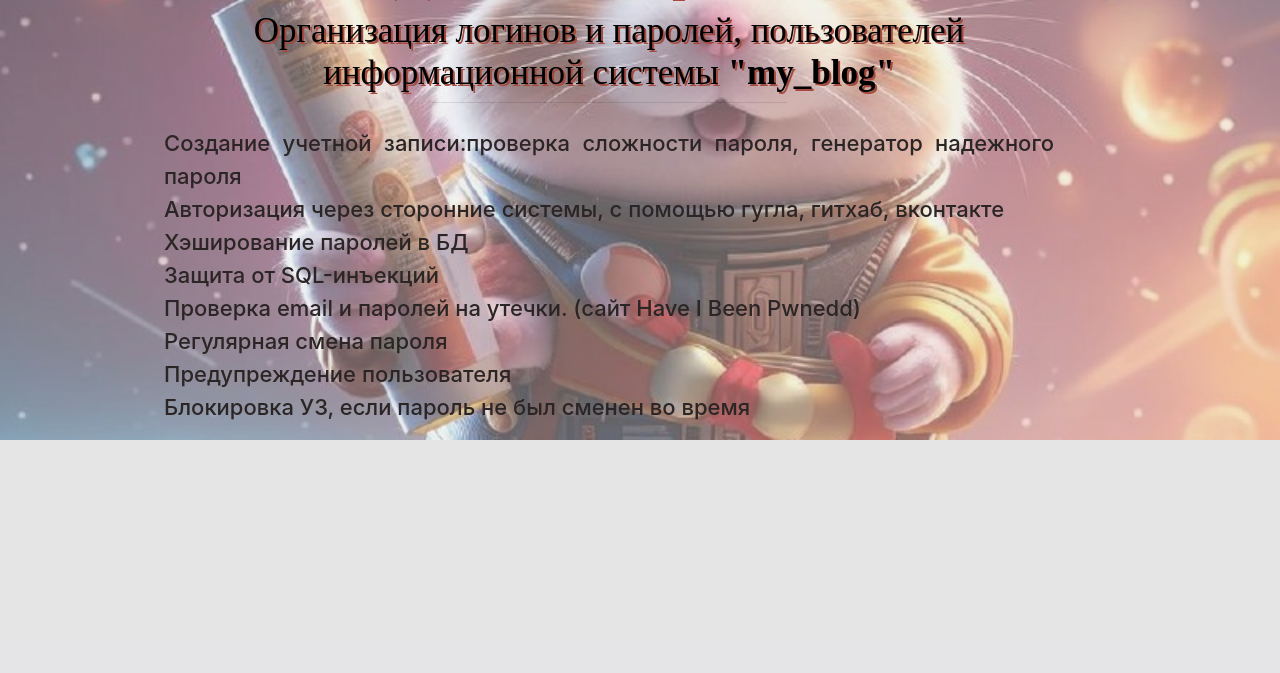
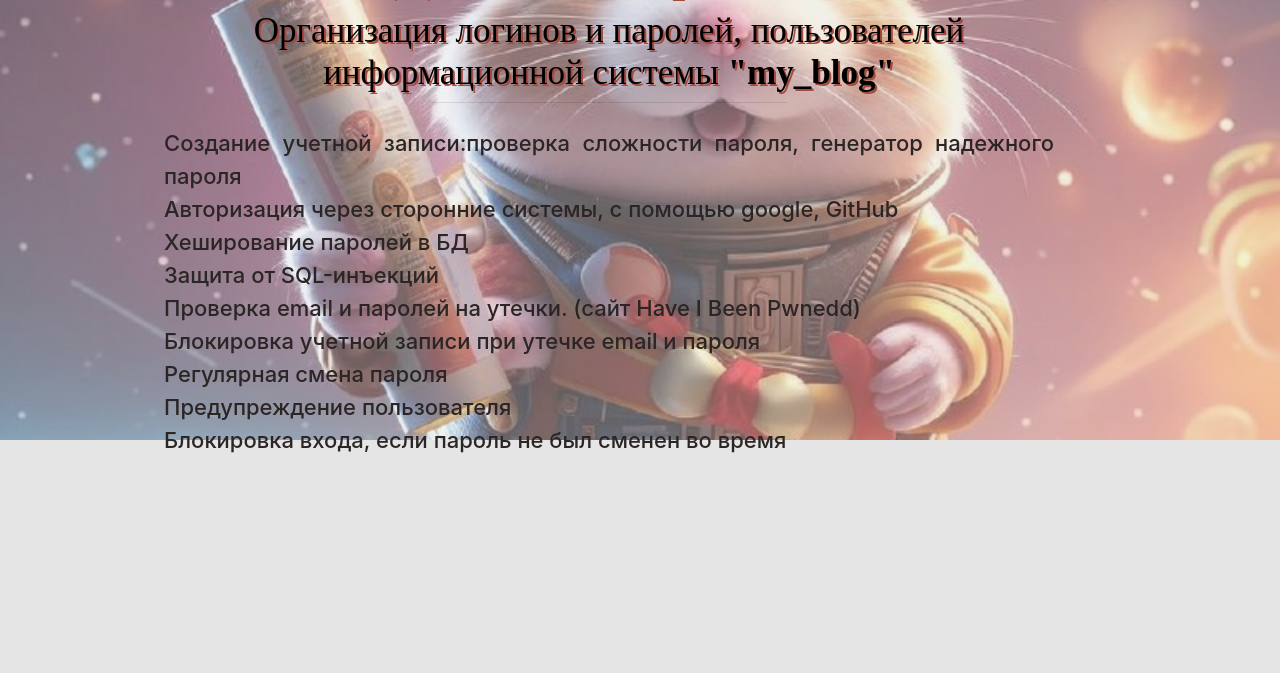
Before and after one commit to amstepannikov/myDiploma, a Flask app: page / in a window 1280 px wide. Shown: the part 360-1033 px from the top of the page. Before the commit the page ends 800 px from the top, so only its background shows below. Run offline with Flask 3, Linux system fonts and the light colour scheme; some libraries are stand-ins or nearby versions; some web fonts are replaced.

Commit message:
K1. Блок акка, проверка на срок пароля

```diff
--- a/my_blog/configs.py
+++ b/my_blog/configs.py
@@ -51,6 +51,9 @@ class Config:
     RECAPTCHA_PRIVATE_KEY = '6LeYIbsSAAAAAJezaIq3Ft_hSTo0YtyeFG-JgRtu'
     RECAPTCHA_OPTIONS = {'theme': 'white'}
 
+    # Сколько дней действует пароль пользователя
+    PASSWORD_TIME = 30
+
 
 class ProductionConfig(Config):
     DEBUG = False
--- a/my_blog/templates/home.html
+++ b/my_blog/templates/home.html
@@ -57,13 +57,14 @@
     <br>
     <div class="content-body">
         <p class="card-text" id="para">Создание учетной записи:проверка сложности пароля, генератор надежного пароля<br>
-        Авторизация через сторонние системы, с помощью гугла, гитхаб, вконтакте<br>
-        Хэширование паролей в БД<br>
+        Авторизация через сторонние системы, с помощью google, GitHub<br>
+        Хеширование паролей в БД<br>
         Защита от SQL-инъекций<br>
         Проверка email и паролей на утечки. (сайт Have I Been Pwnedd)<br>
+        Блокировка учетной записи при утечке email и пароля<br>
         Регулярная смена пароля<br>
         Предупреждение пользователя<br>
-        Блокировка УЗ, если пароль не был сменен во время</p>
+        Блокировка входа, если пароль не был сменен во время</p>
     </div>
     <br>
 </div>
```
Also changed, not shown: my_blog/models.py (+8 -14 lines), my_blog/templates/login.html (+10 -6 lines), my_blog/users/routes.py (+19 -6 lines), README.md, my_blog/data/app.db.
